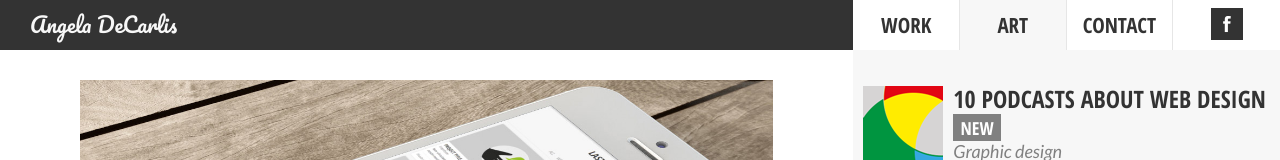
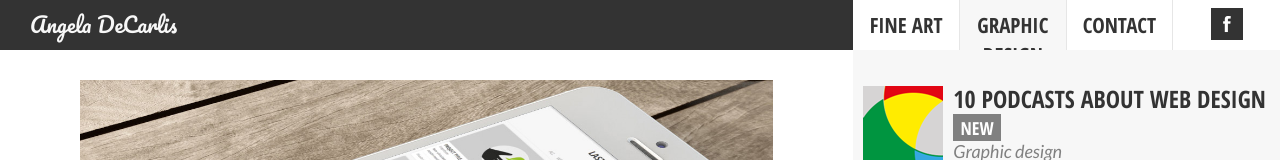
Before and after one commit to DanielJRaine/angela-decarlis-portfolio, a website: page blog.html in a window 1280 px wide. Shown: the top 160 px of the page. Drawn offline with Linux system fonts and the light colour scheme.

Commit message:
Make headers consistent

```diff
--- a/blog.html
+++ b/blog.html
@@ -27,10 +27,10 @@
                     <nav>
                         <ul class="list-inline" id="menu">
                             <li>
-                                <a href="index.html">work</a>
+                                <a href="index.html">Fine Art</a>
                             </li>
                             <li class=" active">
-                                <a href="blog.html">art</a>
+                                <a href="blog.html">Graphic Design</a>
                             </li>
                             <li>
                                 <a href="contact.html">contact</a>
```
Also changed, not shown: contact.html (+2 -2 lines), index.html (+2 -2 lines).
